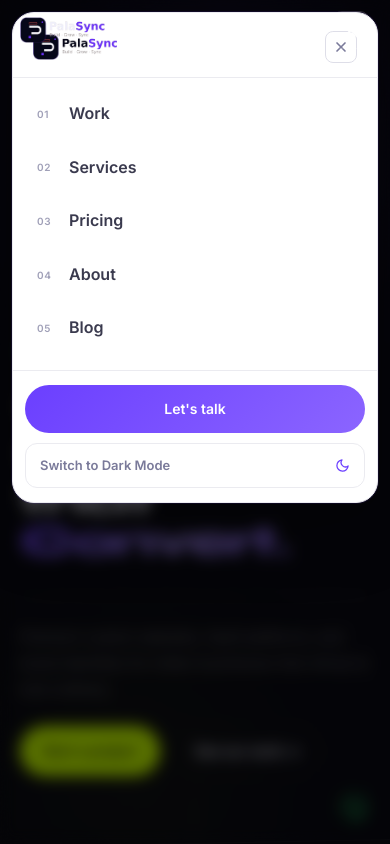
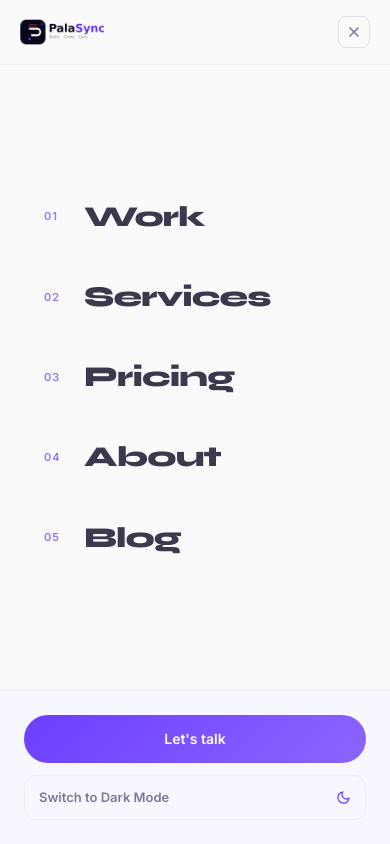
Before and after one commit to tush-art18/palasync-website, a React (Vite) app: page / in a window 390 px wide. Both pictures are taken after a click on the button 351 px from the left and 30 px from the top of the page. Shown: the top 844 px of the page. Built offline with nearby package versions, Linux system fonts and the light colour scheme.

Commit message:
Mobile menu animation changed

```diff
--- a/src/components/layout/Navbar.tsx
+++ b/src/components/layout/Navbar.tsx
@@ -195,28 +195,33 @@ export default function Navbar() {
               initial={{ opacity: 0 }}
               animate={{ opacity: 1 }}
               exit={{ opacity: 0 }}
-              transition={{ duration: 0.25 }}
+              transition={{ duration: 0.3 }}
               onClick={() => setOpen(false)}
               style={{
-                position: 'fixed', inset: 0, zIndex: 198,
-                background: 'rgba(0,0,0,0.55)',
-                backdropFilter: 'blur(8px)',
-                WebkitBackdropFilter: 'blur(8px)',
+                position: 'fixed', inset: 0, zIndex: 201,
+                background: 'rgba(0,0,0,0.5)',
+                backdropFilter: 'blur(12px)',
+                WebkitBackdropFilter: 'blur(12px)',
               }}
             />
 
-            {/* Drawer — slides in from top with spring */}
+            {/* Drawer — full screen circular reveal from hamburger button area */}
             <motion.div
               key="drawer"
               className="nav-drawer"
-              initial={{ opacity: 0, y: -20, scaleY: 0.92, scaleX: 0.97 }}
-              animate={{ opacity: 1, y: 0, scaleY: 1, scaleX: 1 }}
-              exit={{ opacity: 0, y: -16, scaleY: 0.94, scaleX: 0.97 }}
-              transition={{ duration: 0.32, ease: [0.22, 1, 0.36, 1] }}
-              style={{ transformOrigin: 'top center' }}
+              initial={{ clipPath: 'circle(0% at 90% 4%)' }}
+              animate={{ clipPath: 'circle(150% at 90% 4%)' }}
+              exit={{ clipPath: 'circle(0% at 90% 4%)' }}
+              transition={{ duration: 0.65, ease: [0.76, 0, 0.24, 1] }}
             >
               {/* Drawer header — logo + close */}
-              <div className="drawer-header">
+              <motion.div
+                className="drawer-header"
+                initial={{ opacity: 0, y: -15 }}
+                animate={{ opacity: 1, y: 0 }}
+                exit={{ opacity: 0, y: -15 }}
+                transition={{ duration: 0.4, ease: [0.22, 1, 0.36, 1], delay: 0.1 }}
+              >
                 <Link to="/" aria-label="PalaSync home" onClick={() => setOpen(false)}>
                   <img
                     src={theme === 'dark' ? '/main dark logo.png' : '/main light logo.png'}
@@ -234,16 +239,21 @@ export default function Navbar() {
                     <line x1="6" y1="6" x2="18" y2="18" />
                   </svg>
                 </button>
-              </div>
+              </motion.div>
 
               {/* Nav items with stagger */}
               <nav className="drawer-nav">
                 {LINKS.map((link, i) => (
                   <motion.div
                     key={link.href}
-                    initial={{ opacity: 0, x: -16 }}
-                    animate={{ opacity: 1, x: 0 }}
-                    transition={{ delay: 0.06 + i * 0.05, duration: 0.28, ease: [0.22, 1, 0.36, 1] }}
+                    initial={{ opacity: 0, y: 35, rotate: 2 }}
+                    animate={{ opacity: 1, y: 0, rotate: 0 }}
+                    exit={{ opacity: 0, y: 20, rotate: 1 }}
+                    transition={{
+                      delay: 0.15 + i * 0.05,
+                      duration: 0.45,
+                      ease: [0.22, 1, 0.36, 1]
+                    }}
                   >
                     <Link
                       to={link.href}
@@ -263,7 +273,13 @@ export default function Navbar() {
               </nav>
 
               {/* Drawer footer */}
-              <div className="drawer-footer">
+              <motion.div
+                className="drawer-footer"
+                initial={{ opacity: 0, y: 30 }}
+                animate={{ opacity: 1, y: 0 }}
+                exit={{ opacity: 0, y: 20 }}
+                transition={{ duration: 0.45, ease: [0.22, 1, 0.36, 1], delay: 0.35 }}
+              >
                 <Link to="/contact" className="btn btn-primary" style={{ width: '100%', justifyContent: 'center', fontSize: 15 }}
                   onClick={() => setOpen(false)}
                 >
@@ -275,7 +291,7 @@ export default function Navbar() {
                     {theme === 'dark' ? <SunIcon /> : <MoonIcon />}
                   </div>
                 </button>
-              </div>
+              </motion.div>
             </motion.div>
           </>
         )}
@@ -459,18 +475,18 @@ export default function Navbar() {
         ══════════════════════════════════════ */
         .nav-drawer {
           position: fixed;
-          top: calc(12px + env(safe-area-inset-top, 0px));
-          left: 12px;
-          right: 12px;
-          z-index: 199;
-          background: var(--surface);
-          border: 1px solid var(--border);
-          border-radius: 22px;
-          overflow: hidden;
-          box-shadow:
-            0 0 0 1px rgba(107,63,255,0.10),
-            0 32px 72px -8px rgba(0,0,0,0.28),
-            0 8px 24px -4px rgba(0,0,0,0.12);
+          top: 0;
+          left: 0;
+          right: 0;
+          bottom: 0;
+          z-index: 202;
+          background: var(--bg);
+          overflow-y: auto;
+          display: flex;
+          flex-direction: column;
+          box-shadow: none;
+          border: none;
+          border-radius: 0;
         }
 
         /* Drawer header */
@@ -478,8 +494,9 @@ export default function Navbar() {
           display: flex;
           align-items: center;
           justify-content: space-between;
-          padding: 18px 20px 14px;
+          padding: 16px 20px;
           border-bottom: 1px solid var(--border);
+          flex-shrink: 0;
         }
         .drawer-close {
           width: 32px;
@@ -503,56 +520,64 @@ export default function Navbar() {
 
         /* Drawer nav */
         .drawer-nav {
-          padding: 10px 12px;
+          padding: 32px 24px;
+          display: flex;
+          flex-direction: column;
+          gap: 6px;
+          flex-grow: 1;
+          justify-content: center;
         }
         .drawer-link {
           position: relative;
           display: flex;
           align-items: center;
-          gap: 12px;
-          padding: 13px 12px;
-          border-radius: 12px;
-          font-size: 1rem;
-          font-weight: 600;
+          gap: 16px;
+          padding: 14px 20px;
+          border-radius: 16px;
+          font-size: clamp(1.8rem, 6vw, 2.5rem);
+          font-family: 'Syne', sans-serif;
+          font-weight: 800;
           color: var(--text-2);
           text-decoration: none;
-          transition: color 160ms ease, background 160ms ease;
+          transition: all 220ms ease;
           overflow: hidden;
-          margin-bottom: 2px;
+          letter-spacing: -0.03em;
         }
         .drawer-link:hover {
           color: var(--text);
-          background: rgba(107,63,255,0.04);
+          background: var(--violet-mute);
+          transform: translateX(6px);
         }
         .drawer-link--active {
           color: var(--violet);
-          font-weight: 700;
         }
         .drawer-link-num {
-          font-size: 10px;
-          font-weight: 700;
-          color: var(--muted-2);
-          letter-spacing: 0.06em;
+          font-size: 11px;
+          font-weight: 800;
+          color: var(--violet);
+          letter-spacing: 0.1em;
           flex-shrink: 0;
-          min-width: 20px;
+          min-width: 24px;
+          opacity: 0.7;
+          font-family: 'Inter', sans-serif;
         }
         .drawer-active-pill {
           position: absolute;
           inset: 0;
           background: var(--violet-mute);
-          border-radius: 12px;
+          border-radius: 16px;
           z-index: -1;
         }
 
         /* Drawer footer */
         .drawer-footer {
-          padding: 4px 12px 14px;
+          padding: 24px;
           display: flex;
           flex-direction: column;
-          gap: 10px;
+          gap: 12px;
           border-top: 1px solid var(--border);
-          margin-top: 4px;
-          padding-top: 14px;
+          flex-shrink: 0;
+          background: var(--surface-2);
         }
         .drawer-theme-row {
           display: flex;
--- a/src/pages/Home.tsx
+++ b/src/pages/Home.tsx
@@ -89,12 +89,11 @@ export default function Home() {
       {/* ════════════════════════════════════════════════════════
           §1  HERO — Full-bleed editorial, bottom-anchored
       ════════════════════════════════════════════════════════ */}
-      <section style={{
+      <section className="hero-section" style={{
         position: 'relative',
         minHeight: '100svh',
         display: 'flex',
         flexDirection: 'column',
-        justifyContent: 'flex-end',
         overflow: 'hidden',
         /* Uses CSS variable — adapts: dark ink in light mode, elevated surface in dark mode */
         background: 'var(--bg-accent)',
@@ -929,6 +928,16 @@ export default function Home() {
       </section>
 
       <style>{`
+        /* ── Hero section layout ── */
+        .hero-section {
+          justify-content: center;
+        }
+        @media (min-width: 900px) {
+          .hero-section {
+            justify-content: flex-end !important;
+          }
+        }
+
         /* ── Section utility classes ── */
         .section-overline {
           font-size: 11px; font-weight: 700; letter-spacing: 0.18em;
```
